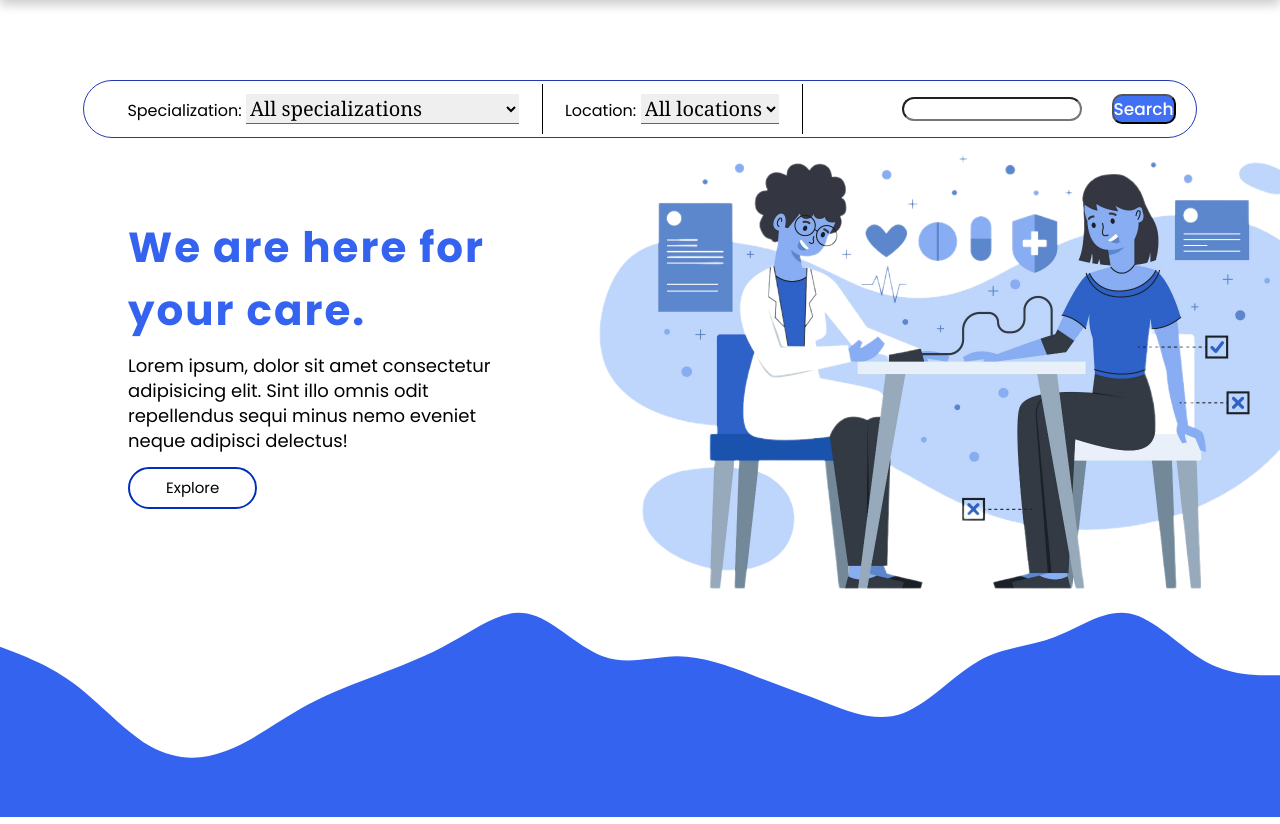
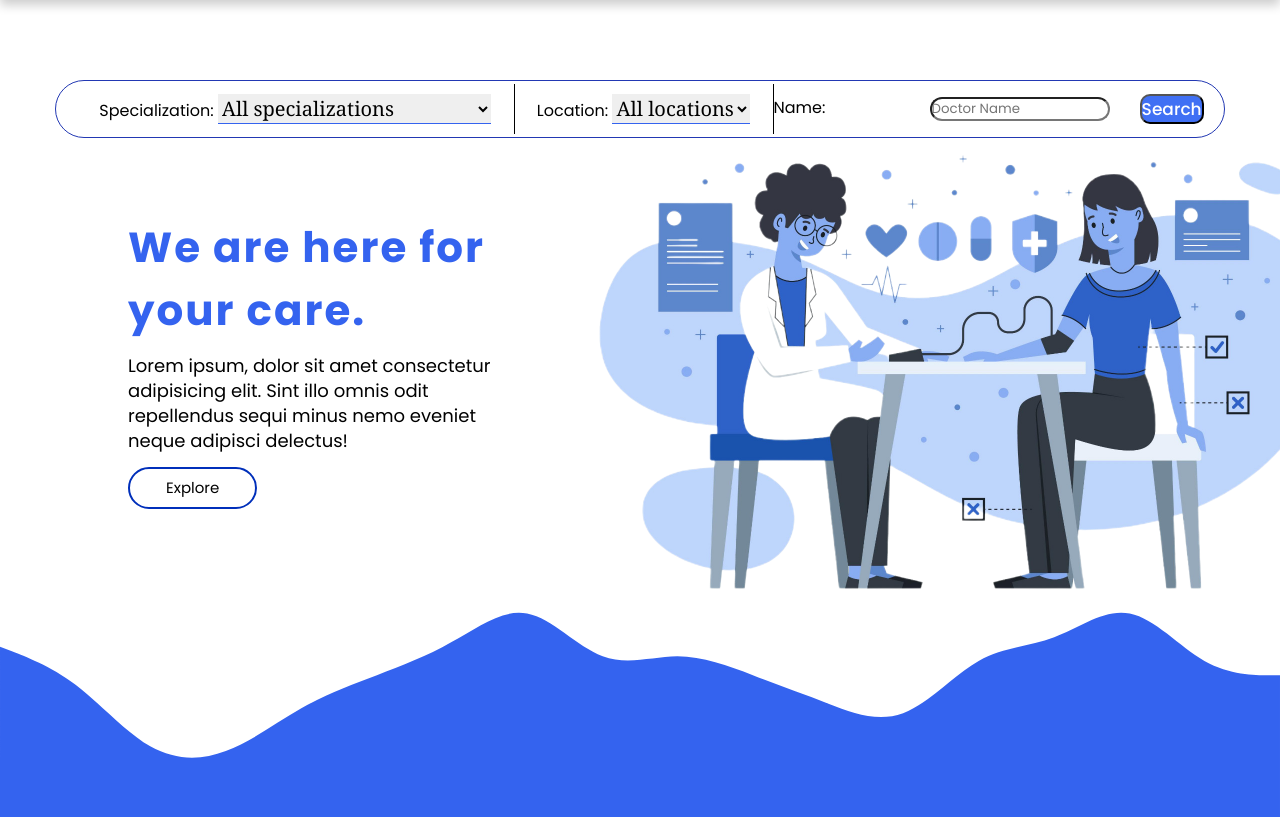
Before and after one commit to MOHAMedelhennawy/Healixra, a Flask app: page / in a window 1280 px wide; the page is wider, and only the part inside the window is pictured. Shown: the part 60-884 px from the top of that part. Run offline with Flask 3, Linux system fonts and the light colour scheme.

Commit message:
search by name

```diff
--- a/models/search.py
+++ b/models/search.py
@@ -34,5 +34,9 @@ class Search(FlaskForm):
         choices=locations_name
     )
 
-    name = SearchField()
+    name = SearchField(
+        'Doctor Name',
+        render_kw={'placeholder': 'Doctor Name '},
+    )
+
     submit = SubmitField('Search')
--- a/routes.py
+++ b/routes.py
@@ -11,6 +11,8 @@ from models.doctor import Doctor
 from models.location import Location
 from models.base_model import db
 from __init__ import app, bcrypt
+from utils import search_doctors
+
 
 @app.route("/")
 @app.route("/home", methods=['GET', 'POST'])
@@ -31,35 +33,45 @@ def homePage():
     if request.method == 'POST':
         specialization_input = form.specialization.data
         location_input = form.location.data
-
+        name_input = form.name.data
 
         if specialization_input == 'All specializations' and location_input == 'All locations':
-            return redirect(url_for('search_all'))
-
+            if name_input:
+                return redirect(url_for('search_all', name=name_input))
+            else:
+                return redirect(url_for('search_all'))
         elif specialization_input == 'All specializations' and location_input != 'All locations':
-            return redirect(url_for('search_by_location', location=location_input))
-
+            if name_input:
+                return redirect(url_for('search_by_location', location=location_input, name=name_input))
+            else:
+                return redirect(url_for('search_by_location', location=location_input))
         elif specialization_input != 'All specializations' and location_input == 'All locations':
-            return redirect(url_for('search_by_specialization', specialization=specialization_input))
-
+            if name_input:
+                return redirect(url_for('search_by_specialization', specialization=specialization_input, name=name_input))
+            else:
+                return redirect(url_for('search_by_specialization', specialization=specialization_input))
         else:
-            return redirect(url_for('search', specialization=specialization_input, location=location_input))
+            if name_input:
+                return redirect(url_for('search', specialization=specialization_input, location=location_input, name=name_input))
+            else:
+                return redirect(url_for('search', specialization=specialization_input, location=location_input))
     return render_template("home.html", search_form=form)
 
-@app.route('/search')
-def search_all():
+@app.route('/search', defaults={'name': None})
+@app.route('/search/<name>')
+def search_all(name):
     """
     Return all doctors
     """
-
-    all_doctors = models.storage.all(Doctor).values()
+    all_doctors = search_doctors(name)
     lenght = len(all_doctors)
     return render_template('search_results.html', doctors=all_doctors, lenght=lenght)
 
 
 # don't forget remove the space between words in the uri 'South Siani'
-@app.route('/search/location/<location>')
-def search_by_location(location):
+@app.route('/search/location/<location>', defaults={'name': None})
+@app.route('/search/location/<location>/<name>')
+def search_by_location(location, name):
     """
     Filter doctors by location.
 
@@ -69,12 +81,31 @@ def search_by_location(location):
     Returns:
         Rendered HTML template displaying all doctors in the specified location.
     """
-    location_odj = Location.query.filter_by(location_name=location).first()
-    matched_doctors = Doctor.query.filter_by(location_id=location_odj.id).all()
-    return render_template('search_results.html', doctors=matched_doctors)
+    if name:
+        name = name.title()
+        first_name, last_name = name.split() if ' ' in name else (name, None)
+    location_obj = Location.query.filter_by(location_name=location).first()
+    if not location_obj:
+        return redirect(url_for('search_all', name=name))
+    if name:
+        if last_name:
+            matched_doctors = Doctor.query.filter(
+                Doctor.location_id == location_obj.id,
+                Doctor.first_name.ilike(f'%{first_name}%'),
+                Doctor.last_name.ilike(f'%{last_name}%')
+            ).all()
+        elif first_name:
+            matched_doctors = Doctor.query.filter(
+                Doctor.location_id == location_obj.id,
+                Doctor.first_name.ilike(f'%{first_name}%')
+            ).all()
+    else:
+        matched_doctors = Doctor.query.filter_by(location_id=location_obj.id).all()
+    return render_template('search_results.html', doctors=matched_doctors, length=len(matched_doctors))
 
-@app.route('/search/specialization/<specialization>')
-def search_by_specialization(specialization):
+@app.route('/search/specialization/<specialization>', defaults={'name': None})
+@app.route('/search/specialization/<specialization>/<name>')
+def search_by_specialization(specialization, name):
     """
     Filter doctors by specialization
 
@@ -84,13 +115,29 @@ def search_by_specialization(specialization):
     Return:
         Rendered HTML template displaying all doctors with specified specialization.
     """
-
+    if name:
+        name = name.title()
+        first_name, last_name = name.split() if ' ' in name else (name, None)
     specialization_obj = Specialization.query.filter_by(specialization_name=specialization).first()
-    matched_doctors = Doctor.query.filter_by(specialization_id=specialization_obj.id).all()
+    if name:
+        if last_name:
+            matched_doctors = Doctor.query.filter(
+                Doctor.specialization_id == specialization_obj.id,
+                Doctor.first_name.ilike(f'%{first_name}%'),
+                Doctor.last_name.ilike(f'%{last_name}%')
+            ).all()
+        elif first_name:
+            matched_doctors = Doctor.query.filter(
+                Doctor.specialization_id == specialization_obj.id,
+                Doctor.first_name.ilike(f'%{first_name}%')
+            ).all()
+    else:
+        matched_doctors = Doctor.query.filter_by(specialization_id=specialization_obj.id).all()
     return render_template('search_results.html', doctors=matched_doctors)
 
-@app.route('/search/<specialization>/<location>', methods=['GET'])
-def search(specialization, location):
+@app.route('/search/<specialization>/<location>', defaults={'name': None})
+@app.route('/search/<specialization>/<location>/<name>')
+def search(specialization, location, name):
     """
     Filter doctors by location and specialization
 
@@ -105,10 +152,27 @@ def search(specialization, location):
 
     specialization_obj = Specialization.query.filter_by(specialization_name=specialization).first()
     location_obj = Location.query.filter_by(location_name=location).first()
-    matched_doctors = Doctor.query.filter(
-        Doctor.location_id == location_obj.id,
-        Doctor.specialization_id == specialization_obj.id
-    ).all()
+    if name:
+        name = name.title()
+        first_name, last_name = name.split() if ' ' in name else (name, None)
+        if last_name:
+            matched_doctors = Doctor.query.filter(
+                Doctor.specialization_id == specialization_obj.id,
+                Doctor.location_id == location_obj.id,
+                Doctor.first_name.ilike(f'%{first_name}%'),
+                Doctor.last_name.ilike(f'%{last_name}%')
+            ).all()
+        elif first_name:
+            matched_doctors = Doctor.query.filter(
+                Doctor.specialization_id == specialization_obj.id,
+                Doctor.location_id == location_obj.id,
+                Doctor.first_name.ilike(f'%{first_name}%')
+            ).all()
+    else:
+        matched_doctors = Doctor.query.filter(
+            Doctor.location_id == location_obj.id,
+            Doctor.specialization_id == specialization_obj.id
+        ).all()
     return render_template('search_results.html', doctors=matched_doctors)
 
 @app.route('/doctor/<int:doctor_id>')
--- a/templates/home.html
+++ b/templates/home.html
@@ -12,7 +12,10 @@
                 <label for="location">Location:</label>
                 {{search_form.location(class_='select')}}
             </div>
-            {{search_form.name(class_="search-bar")}}
+            <div class="search-name">
+                <label for="name">Name:</label>
+                {{search_form.name(class_='search-bar')}}
+            </div>
             {{search_form.submit(class_="button")}}
         </form>
     </div>
--- a/templates/index.html
+++ b/templates/index.html
@@ -3,7 +3,7 @@
 <head>
     <meta charset="UTF-8">
     <meta name="viewport" content="width=device-width, initial-scale=1.0">
-    <title>My project</title>
+    <title>Healixra</title>
     <link rel="stylesheet" href="{{ url_for('static', filename='main.css')}}">
     <link rel="stylesheet" href="{{ url_for('static', filename='home.css')}}">
     <link rel="stylesheet" href="{{ url_for('static', filename='profile.css')}}">
```
Also changed, not shown: utils.py (added, +29 -0 lines).
